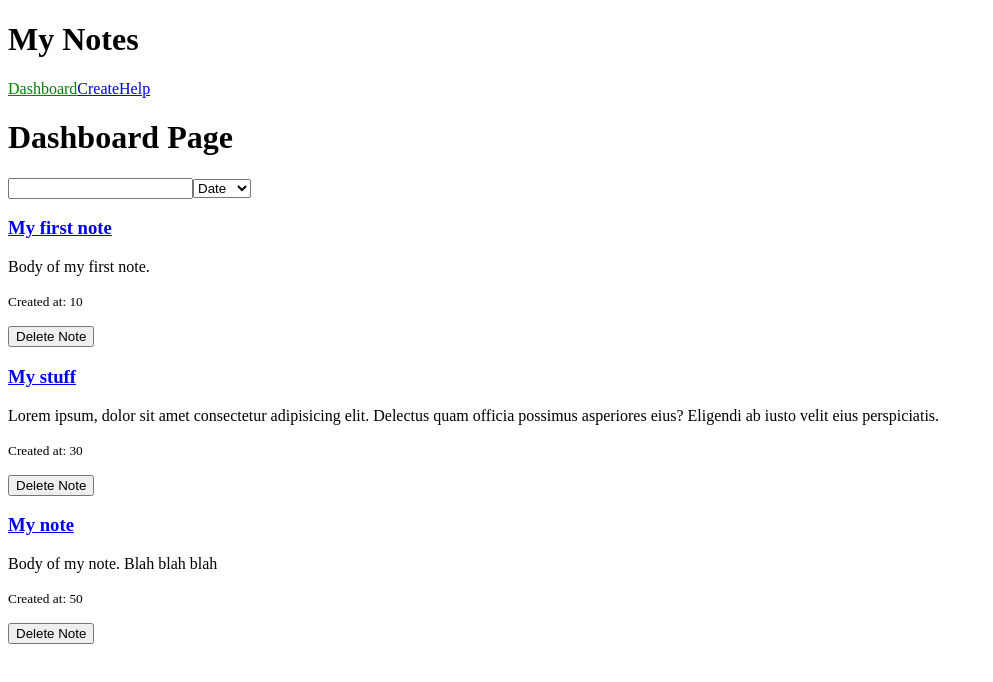
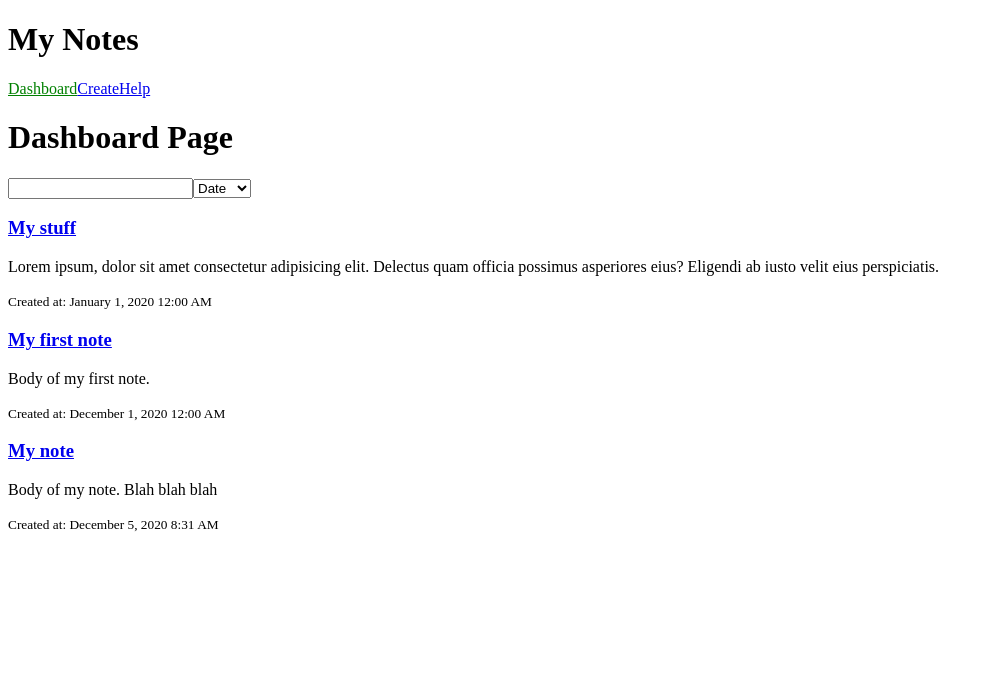
Before and after one commit to blb1981/react-redux-router, a React (Create React App) app: page / in a window 1280 px wide. Shown: the top 682 px of the page, without its empty margins (0-993 px from the left). Built offline with nearby package versions, Linux system fonts and the light colour scheme.

Commit message:
Mostly finished, date filtering needs tweaking

```diff
--- a/src/App.js
+++ b/src/App.js
@@ -1,38 +1,36 @@
 import React from 'react'
 import { Provider } from 'react-redux'
-
+import moment from 'moment'
 import AppRouter from './routers/AppRouter'
 import configureStore from './store/configureStore'
 import { addNote } from './actions/notes'
-import getVisibleNotes from './selectors/notes'
+
 
 const store = configureStore()
 store.dispatch(
   addNote({
     noteTitle: 'My first note',
     noteBody: 'Body of my first note.',
-    createdAt: 10
+    createdAt: moment().startOf('month').valueOf()
   })
 )
 store.dispatch(
   addNote({
     noteTitle: 'My note',
     noteBody: 'Body of my note. Blah blah blah',
-    createdAt: 50
+    createdAt: moment().subtract('5 days').valueOf()
   })
 )
 store.dispatch(
   addNote({
     noteTitle: 'My stuff',
     noteBody: 'Lorem ipsum, dolor sit amet consectetur adipisicing elit. Delectus quam officia possimus asperiores eius? Eligendi ab iusto velit eius perspiciatis.',
-    createdAt: 30
+    createdAt: moment().startOf('year').valueOf()
   })
 )
 
-const state = store.getState()
-const visibleNotes = getVisibleNotes(state.notes, state.filters)
-console.log({ visibleNotes })
-console.log({ state })
+// const state = store.getState()
+// const visibleNotes = getVisibleNotes(state.notes, state.filters)
 
 const App = () => {
   return (
--- a/src/components/CreateNotePage.js
+++ b/src/components/CreateNotePage.js
@@ -1,7 +1,7 @@
 import React from 'react'
-import { connect } from "react-redux";
+import { connect } from 'react-redux'
 import NoteForm from '../components/NoteForm'
-import { addNote } from "../actions/notes";
+import { addNote } from '../actions/notes'
 
 const CreateNotePage = (props) => (
   <div>
--- a/src/components/EditNotePage.js
+++ b/src/components/EditNotePage.js
@@ -1,10 +1,25 @@
 import React from 'react'
 import { connect } from 'react-redux'
-import NoteForm from "./NoteForm";
+import NoteForm from './NoteForm'
+import { editNote, removeNote } from '../actions/notes'
 
-const EditNotePage = () => (
+const EditNotePage = (props) => (
   <div>
-    <NoteForm  />
+    <NoteForm
+      note={props.note}
+      onSubmit={(note) => {
+        props.dispatch(editNote(props.note.id, note))
+        props.history.push('/')
+      }}
+    />
+    <button
+      onClick={() => {
+        props.dispatch(removeNote({ id: props.note.id }))
+        props.history.push('/')
+      }}
+    >
+      Delete Note
+    </button>
   </div>
 )
 
--- a/src/components/NoteForm.js
+++ b/src/components/NoteForm.js
@@ -2,19 +2,17 @@ import React from 'react'
 import moment from 'moment'
 import { SingleDatePicker } from 'react-dates'
 import 'react-dates/lib/css/_datepicker.css'
-// import {MuiPickersUtilsProvider, KeyboardDatePicker } from "@material-ui/pickers";
-
-const now = moment()
-console.log(now.format('lll'))
-// console.log(now.format('MMM Do, YYYY - H:m a Z'))
 
 class NoteForm extends React.Component {
-  state = {
-    noteTitle: '',
-    noteBody: '',
-    createdAt: moment(),
-    dateFocused: false,
-    errors: '',
+  constructor(props) {
+    super(props)
+    this.state = {
+      noteTitle: props.note.noteTitle ? props.note.noteTitle : '',
+      noteBody: props.note.noteBody ? props.note.noteBody : '',
+      createdAt: props.note.createdAt ? moment(props.note.createdAt).valueOf() : moment().valueOf(),
+      dateFocused: false,
+      errors: '',
+    }
   }
   handleTitleChange = (e) => {
     const noteTitle = e.target.value
@@ -46,7 +44,6 @@ class NoteForm extends React.Component {
         createdAt: this.state.createdAt.format(),
       }
       this.props.onSubmit(note)
-      // TODO: dispatch call to add note
     }
   }
   render() {
@@ -79,7 +76,7 @@ class NoteForm extends React.Component {
             isOutsideRange={() => false}
           />
           <br />
-          <button type="submit">Add</button>
+          <button type="submit">Submit</button>
         </form>
       </div>
     )
--- a/src/components/NoteListItem.js
+++ b/src/components/NoteListItem.js
@@ -1,9 +1,8 @@
 import React from 'react'
-import { connect } from 'react-redux'
-import { removeNote } from '../actions/notes'
+import moment from 'moment'
 import { Link } from 'react-router-dom'
 
-const NoteListItem = ({ id, noteTitle, noteBody, createdAt, dispatch }) => {
+const NoteListItem = ({ id, noteTitle, noteBody, createdAt }) => {
   return (
     <div>
       <Link to={`/edit/${id}`}>
@@ -11,17 +10,10 @@ const NoteListItem = ({ id, noteTitle, noteBody, createdAt, dispatch }) => {
       </Link>
       <p>{noteBody}</p>
       <p>
-        <small>Created at: {createdAt}</small>
+        <small>Created at: {moment(createdAt).format('LLL')}</small>
       </p>
-      <button
-        onClick={() => {
-          dispatch(removeNote({ id }))
-        }}
-      >
-        Delete Note
-      </button>
     </div>
   )
 }
 
-export default connect()(NoteListItem)
+export default NoteListItem
--- a/src/store/configureStore.js
+++ b/src/store/configureStore.js
@@ -7,7 +7,9 @@ const configureStore = () => {
     combineReducers({
       notes: notesReducer,
       filters: filtersReducer,
-    })
+    }),
+    // Line below for redux dev tools
+    window.__REDUX_DEVTOOLS_EXTENSION__ && window.__REDUX_DEVTOOLS_EXTENSION__()
   )
   return store
 }
```
Also changed, not shown: 1 other file (tests, documents, lock files or other folders).
